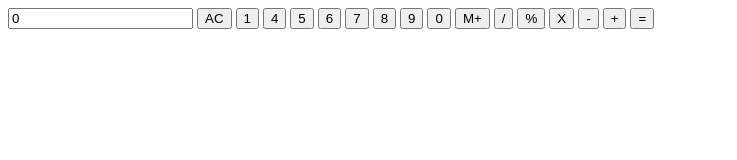
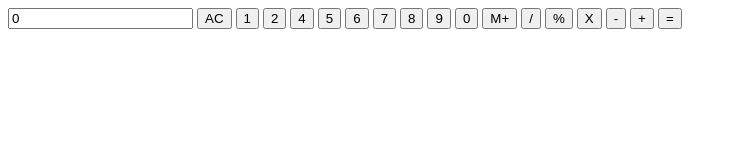
Before and after one commit to TEJASVI-BHOYATE/Ass-16, a plain HTML site: page index.html in a window 1280 px wide. Shown: the whole page, without its empty margins (0-737 px from the left). Drawn offline with Linux system fonts and the light colour scheme.

Commit message:
button 2 added

```diff
--- a/index.html
+++ b/index.html
@@ -11,6 +11,7 @@
 
          <button class="btn">AC</button>
          <button class="btn">1</button>
+         <button class="btn">2</button>
 
 
          <button class="btn">4</button>
```
